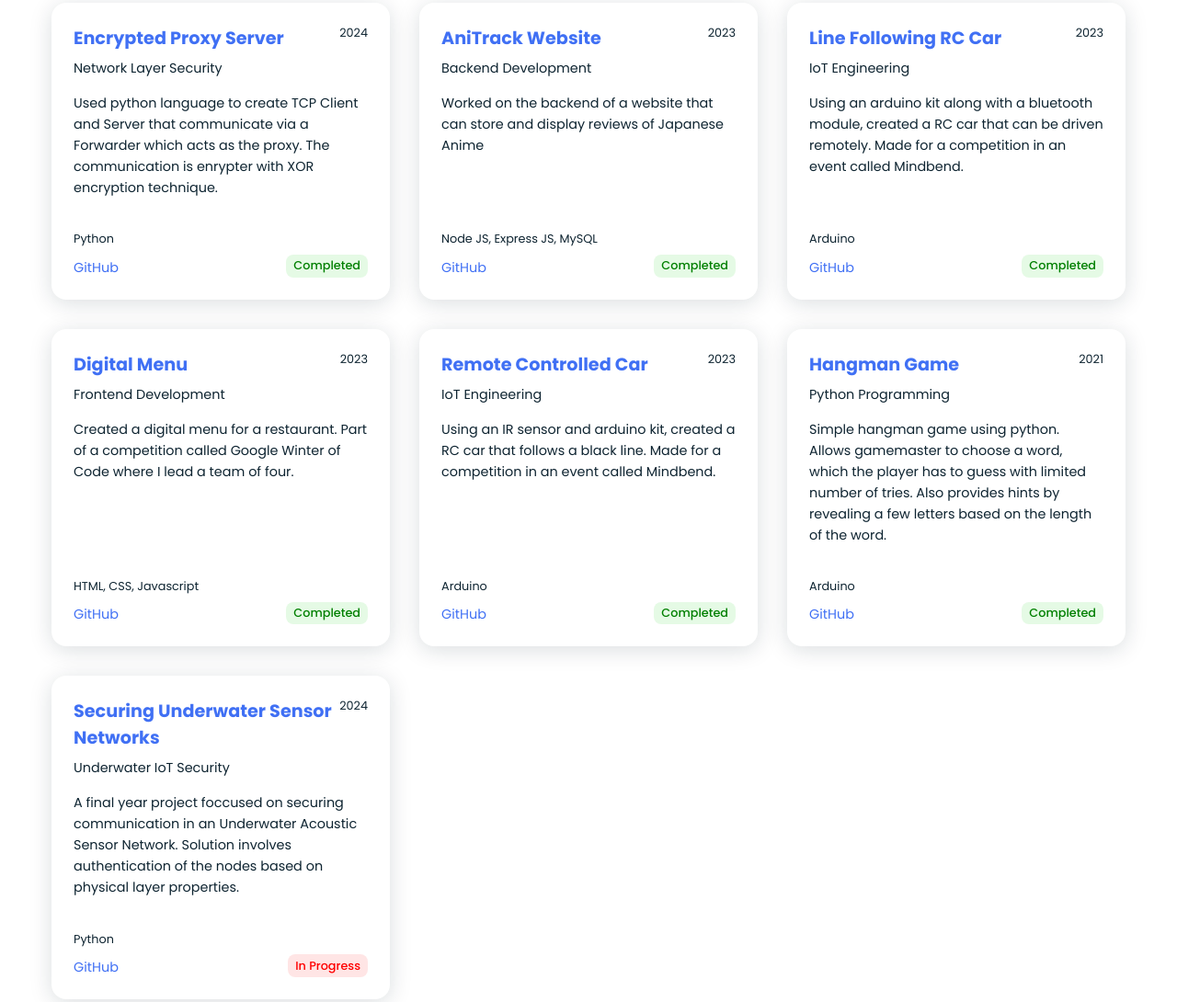
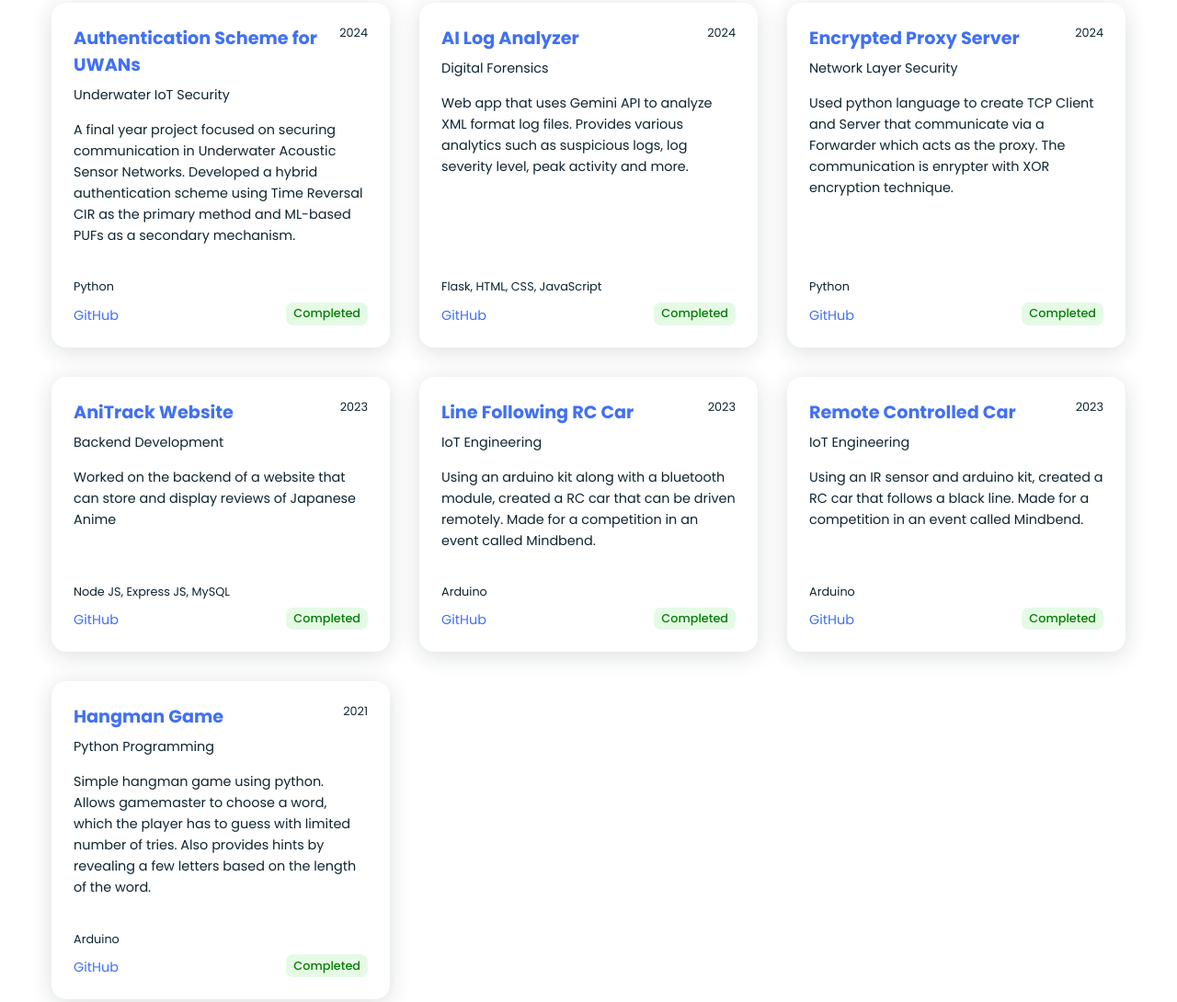
Before and after one commit to Suthar-Dev/Portfolio, a plain HTML site: page index.html in a window 1280 px wide. Shown: the part 3271-4361 px from the top of the page at 92% size. Drawn offline with nearby package versions, Linux system fonts and the light colour scheme.

Commit message:
Added new projects

```diff
--- a/index.html
+++ b/index.html
@@ -174,9 +174,6 @@
               <p class="work_description">
                 <ul class="work_description">
                   <li>
-                    Contributed to PowerBI dashboard to improve energy consumption data visibility.
-                  </li>
-                  <li>
                     Used ARIMA and Facebook Prophet models to forecast energy meter readings with 98.12% accuracy and generate seasonal decomposition.
                   </li>
                   <li>
@@ -184,6 +181,9 @@
                   </li>
                   <li>
                     Worked on a report to understand NIST framework, IEC 62443 and the process of securing the data of an energy meter.
+                  </li>
+                  <li>
+                    Contributed to PowerBI dashboard to improve energy consumption data visibility.
                   </li>
                 </ul>
               </p>
@@ -202,14 +202,15 @@
                   </div>
                   <div class="work_info">
                     <h3>Nexus</h3>
-                    <p>Role: Event Manager</p>
+                    <p>Role: Founding Member and Event Manager</p>
                   </div>
                   <div class="work_duration">2023 - 2024</div>
                 </div>
                 <p class="work_description">
                   <ul class="work_description">
                     <li>
-                      Played a pivotal role in establishing the club, that focused on upskilling and representing the CSE department.
+                      Played a pivotal role in establishing the club, that focused on upskilling and representing the CSE department. And
+                      facilitated integration of AI department to the club.
                     </li>
                     <li>
                       Successfully hosted and managed the "Blackbox" event in collaboration with Mindbend
@@ -266,6 +267,52 @@
         <h2 class="section-title" data-aos="fade-down">Projects</h2>
 
         <div class="projects_container">
+
+
+          <div class="project_item" data-aos="fade-up" data-aos-delay="100">
+            <div class="project_content">
+              <div class="project_header">
+                <div class="project_info">
+                  <h3>Authentication Scheme for UWANs</h3>
+                  <p>Underwater IoT Security</p>
+                </div>
+                <div class="project_duration">2024</div>
+              </div>
+              <p class="project_description">A final year project focused on securing communication in Underwater Acoustic Sensor Networks.
+                Developed a hybrid authentication scheme using Time Reversal CIR as the primary method and ML-based
+                PUFs as a secondary mechanism.
+              </p>
+              <div class="project_footer">
+                <div class="project_footer_left">
+                  <span class="project_language">Python</span>
+                  <a href="https://github.com/Suthar-Dev/Security_In_UWSN/tree/Simulation" class="project_link">GitHub</a>
+                </div>
+                <span class="project_status completed">Completed</span>
+              </div>
+            </div>
+          </div>
+
+          <div class="project_item" data-aos="fade-up" data-aos-delay="100">
+            <div class="project_content">
+              <div class="project_header">
+                <div class="project_info">
+                  <h3>AI Log Analyzer</h3>
+                  <p>Digital Forensics</p>
+                </div>
+                <div class="project_duration">2024</div>
+              </div>
+              <p class="project_description">Web app that uses Gemini API to analyze XML format log files. Provides various analytics such as
+                suspicious logs, log severity level, peak activity and more.
+              </p>
+              <div class="project_footer">
+                <div class="project_footer_left">
+                  <span class="project_language">Flask, HTML, CSS, JavaScript</span>
+                  <a href="https://github.com/Suthar-Dev/LogAnalyzer" class="project_link">GitHub</a>
+                </div>
+                <span class="project_status completed">Completed</span>
+              </div>
+            </div>
+          </div>
 
           <div class="project_item" data-aos="fade-up">
             <div class="project_content">
@@ -336,28 +383,6 @@
             <div class="project_content">
               <div class="project_header">
                 <div class="project_info">
-                  <h3>Digital Menu</h3>
-                  <p>Frontend Development</p>
-                </div>
-                <div class="project_duration">2023</div>
-              </div>
-              <p class="project_description">Created a digital menu for a restaurant.
-                Part of a competition called Google Winter of Code where I lead a team of four.
-              </p>
-              <div class="project_footer">
-                <div class="project_footer_left">
-                  <span class="project_language">HTML, CSS, Javascript</span>
-                  <a href="https://github.com/Suthar-Dev/FarmToTable-CC" class="project_link">GitHub</a>
-                </div>
-                <span class="project_status completed">Completed</span>
-              </div>
-            </div>
-          </div>
-
-          <div class="project_item" data-aos="fade-up">
-            <div class="project_content">
-              <div class="project_header">
-                <div class="project_info">
                   <h3>Remote Controlled Car</h3>
                   <p>IoT Engineering</p>
                 </div>
@@ -398,27 +423,7 @@
             </div>
           </div>
 
-          <div class="project_item" data-aos="fade-up" data-aos-delay="100">
-            <div class="project_content">
-              <div class="project_header">
-                <div class="project_info">
-                  <h3>Securing Underwater Sensor Networks</h3>
-                  <p>Underwater IoT Security</p>
-                </div>
-                <div class="project_duration">2024</div>
-              </div>
-              <p class="project_description">A final year project foccused on securing communication in an Underwater Acoustic Sensor Network.
-                Solution involves authentication of the nodes based on physical layer properties.
-              </p>
-              <div class="project_footer">
-                <div class="project_footer_left">
-                  <span class="project_language">Python</span>
-                  <a href="#project" class="project_link">GitHub</a>
-                </div>
-                <span class="project_status in-progress">In Progress</span>
-              </div>
-            </div>
-          </div>
+
         </div>
       </section>
 
```
